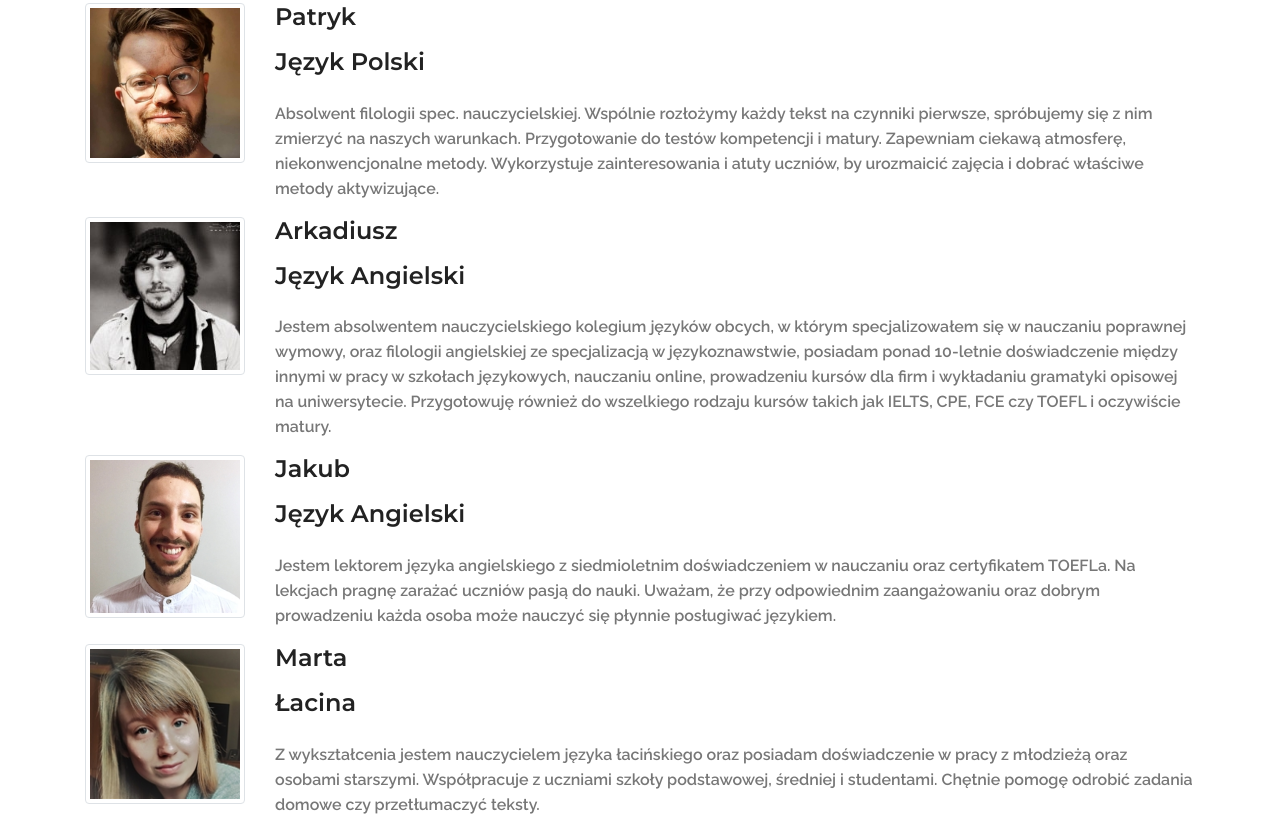
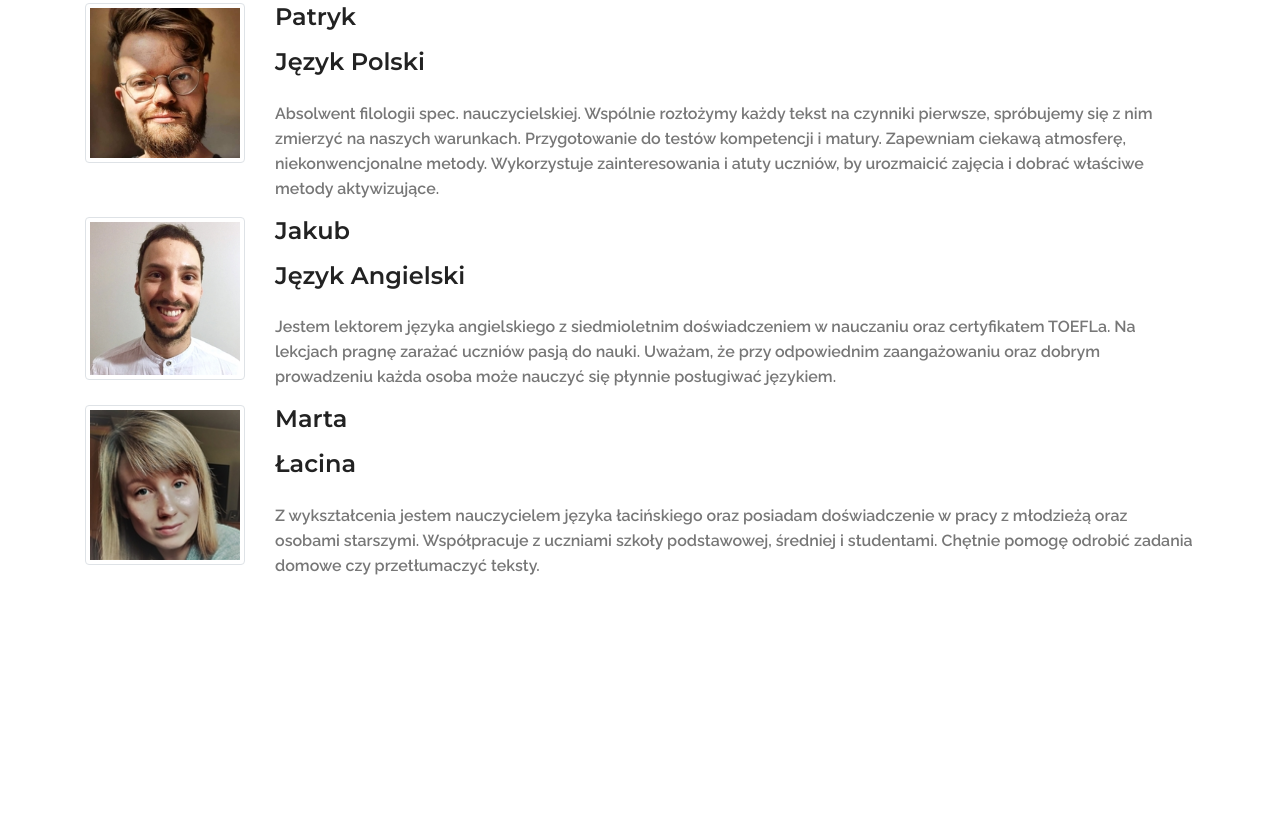
Before and after one commit to florauson/E-Lekcje.pl, a plain HTML site: page zespol.html in a window 1280 px wide. Shown: the part 1866-2699 px from the top of the page. After the commit the page ends 2460 px from the top, so only its background shows below. Drawn offline with Linux system fonts and the light colour scheme.

Commit message:
-arek z zespolu

```diff
--- a/nasz-zespol.html
+++ b/nasz-zespol.html
@@ -229,38 +229,6 @@
  <div class="row korepetytor angielski justify-content-center">
      <div class="col-md-2 col-sm-6 col-6 visible-lg-block visible-md-block ">
          <div class="img-thumbnail ">
-             <img src="../img/korepetytorzy/arkadiusz.jpg" width="100%">
-         </div>
-     </div>
-
-     <div class="col-md-10 col-sm-12 col-xs-12">
-         <h3>
-             <div class="row">
-                 <div class="col-md-9">
-                     <p class="text-bold text-center text-md-left ">Arkadiusz </p>
-                     <p class="text-center text-md-left">Język Angielski</p>
-                 </div>
-
-             </div>
-         </h3>
-         <div class="text-fontsize16">
-             <p>Jestem absolwentem nauczycielskiego kolegium języków obcych, w którym specjalizowałem się w nauczaniu
-                 poprawnej wymowy, oraz filologii angielskiej ze specjalizacją w językoznawstwie, posiadam ponad
-                 10-letnie
-                 doświadczenie między innymi w pracy w szkołach językowych, nauczaniu online, prowadzeniu kursów dla
-                 firm
-                 i
-                 wykładaniu gramatyki opisowej na uniwersytecie. Przygotowuję również do wszelkiego rodzaju kursów
-                 takich
-                 jak IELTS, CPE, FCE czy TOEFL i oczywiście matury. </p>
-         </div>
-     </div>
-     <br>
- </div>
-
- <div class="row korepetytor angielski justify-content-center">
-     <div class="col-md-2 col-sm-6 col-6 visible-lg-block visible-md-block ">
-         <div class="img-thumbnail ">
              <img src="../img/korepetytorzy/jakub_ang.jpg" width="100%">
          </div>
      </div>
```
Also changed, not shown: img/korepetytorzy/arkadiusz.jpg (deleted).
